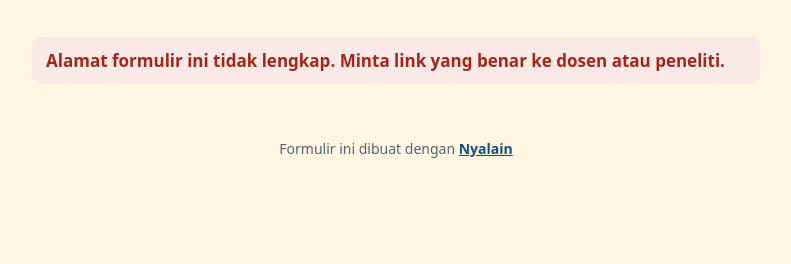
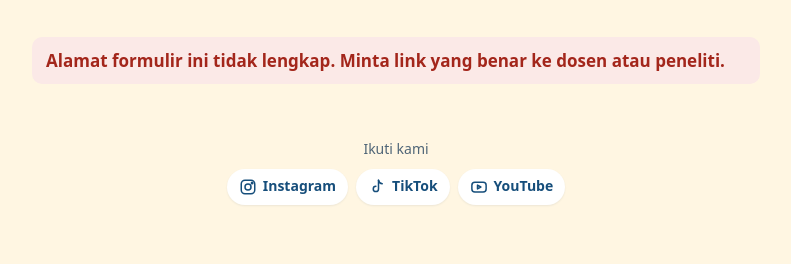
Before and after one commit to terangin/formh5p, a website: page public/uji/index.html in a window 1280 px wide. Shown: the whole page, without its empty margins (244-1035 px from the left). Drawn offline with Linux system fonts and the light colour scheme.

Commit message:
Footer: ganti baris Nyalain jadi tautan medsos Terangin (IG, TikTok, YouTube)
Co-Authored-By: Claude Opus 5.5 <noreply@anthropic.com>

```diff
--- a/public/uji/index.html
+++ b/public/uji/index.html
@@ -133,7 +133,14 @@
     <p>Jawaban Anda sudah kami terima. Anda mungkin akan dihubungi untuk wawancara lanjutan sesuai penjelasan di lembar persetujuan.</p>
   </section>
 
-  <p class="dibuat">Formulir ini dibuat dengan <a href="https://nyalain.kitaterangin.id/" target="_blank" rel="noopener">Nyalain</a></p>
+  <footer class="medsos">
+    <p>Ikuti kami</p>
+    <ul>
+      <li><a href="https://www.instagram.com/kitaterangin" target="_blank" rel="noopener"><svg viewBox="0 0 24 24" aria-hidden="true"><rect x="3" y="3" width="18" height="18" rx="5"/><circle cx="12" cy="12" r="4"/><circle cx="17.5" cy="6.5" r="1"/></svg>Instagram</a></li>
+      <li><a href="https://www.tiktok.com/@kitaterangin" target="_blank" rel="noopener"><svg viewBox="0 0 24 24" aria-hidden="true"><path d="M14 3v11.5a3.5 3.5 0 1 1-3.5-3.5"/><path d="M14 3c.5 2.5 2.5 4.5 5 4.5"/></svg>TikTok</a></li>
+      <li><a href="https://www.youtube.com/@KitaTerangin" target="_blank" rel="noopener"><svg viewBox="0 0 24 24" aria-hidden="true"><rect x="2.5" y="5.5" width="19" height="13" rx="4"/><path d="M10 9.5v5l4.5-2.5z"/></svg>YouTube</a></li>
+    </ul>
+  </footer>
   <p class="versi-coba" id="versi-coba" hidden>Versi coba di laptop: jawaban cuma tersimpan di browser ini, tidak dikirim ke server.</p>
 </main>
 </body>
--- a/public/uji/uji.css
+++ b/public/uji/uji.css
@@ -134,9 +134,13 @@ textarea { resize: vertical; }
 .cara ol { margin: 0; padding-left: 22px; }
 .cara li { margin: 6px 0; }
 .cara li b { color: var(--navy-tua); }
-.dibuat { margin: 32px 0 0; font-size: 14px; color: var(--teks-pudar); text-align: center; }
-.dibuat a { color: var(--navy); font-weight: 700; }
 .bilah-dev { position: fixed; top: 8px; right: 8px; z-index: 9; display: flex; flex-wrap: wrap; gap: 4px; align-items: center; max-width: 340px; padding: 8px; border-radius: 12px; background: #2b2b2b; color: #fff; font-size: 13px; box-shadow: var(--bayang); }
 .bilah-dev button, .bilah-dev select { min-height: 28px; width: auto; padding: 2px 8px; border: 0; border-radius: 6px; background: #444; color: #fff; font: inherit; cursor: pointer; }
 .bilah-dev button:hover { background: var(--navy); }
 .isian label.centang { display: flex; margin-top: 4px; font-size: 16px; }
+.medsos { margin: 32px 0 0; text-align: center; font-size: 14px; color: var(--teks-pudar); }
+.medsos p { margin: 0 0 8px; }
+.medsos ul { display: flex; flex-wrap: wrap; justify-content: center; gap: 8px; margin: 0; padding: 0; list-style: none; }
+.medsos a { display: inline-flex; align-items: center; gap: 6px; min-height: 36px; padding: 6px 12px; border-radius: 999px; background: #fff; color: var(--navy); font-weight: 700; text-decoration: none; box-shadow: 0 1px 2px rgb(23 50 74 / .08); }
+.medsos a:hover { background: var(--navy-muda); }
+.medsos svg { width: 18px; height: 18px; fill: none; stroke: currentColor; stroke-width: 2; stroke-linecap: round; stroke-linejoin: round; }
```
